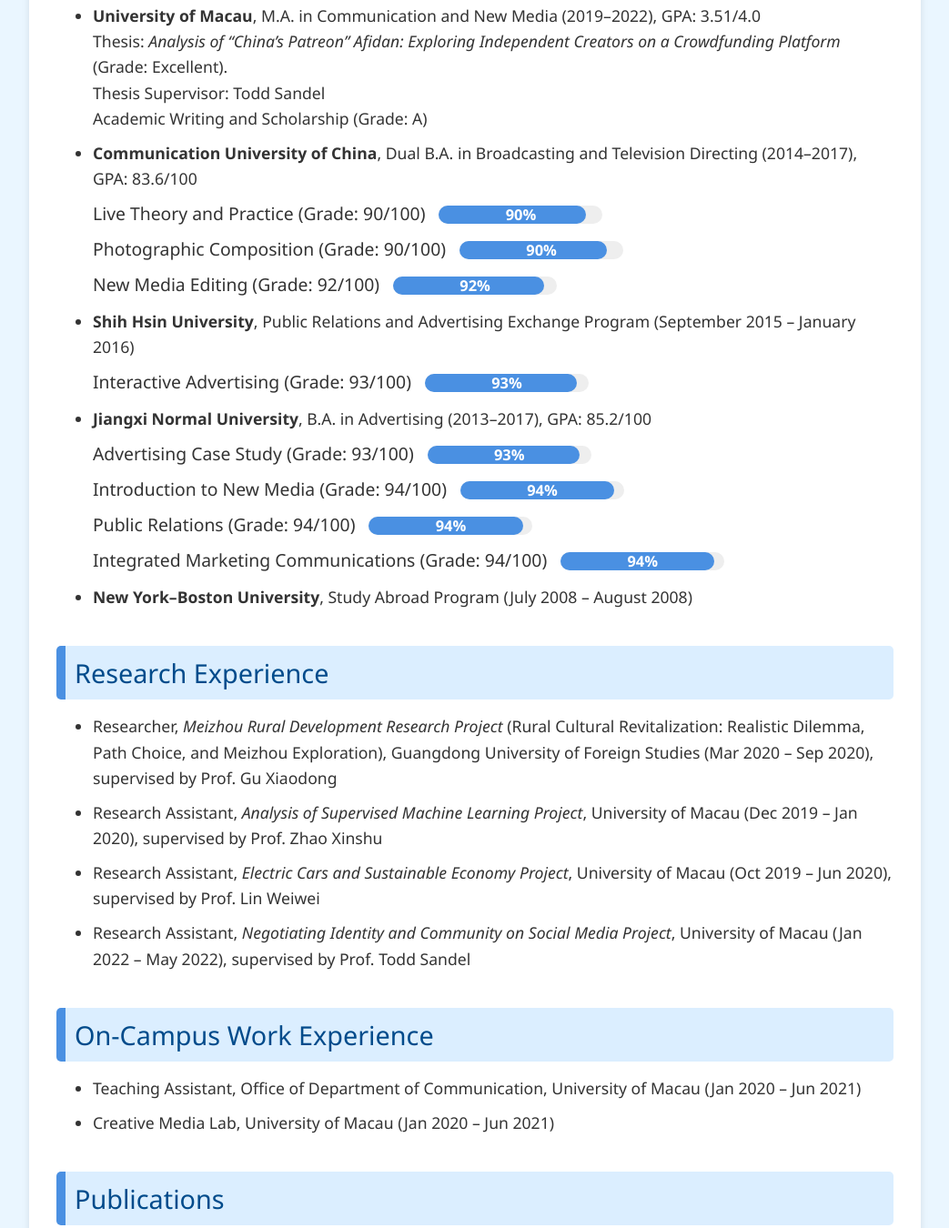
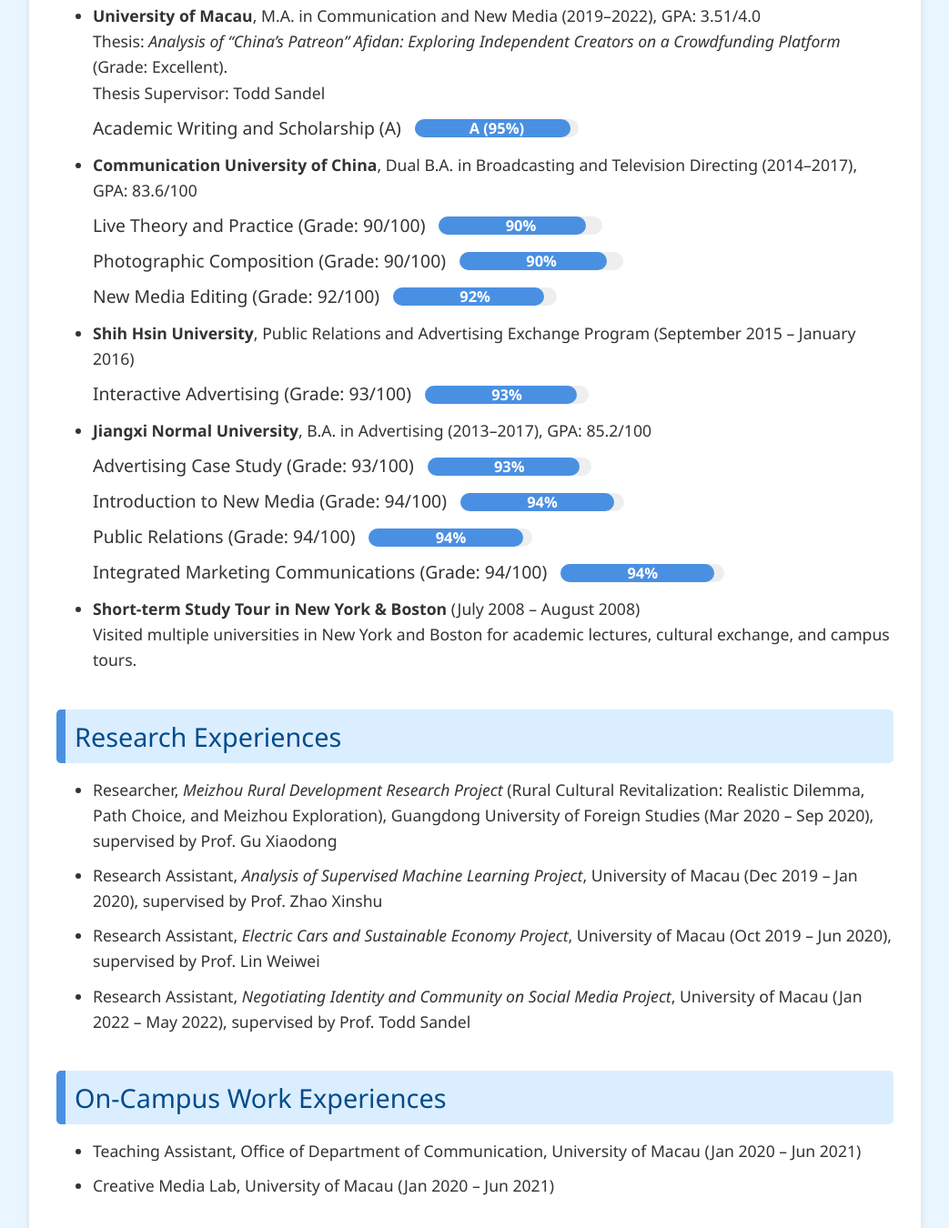
Before and after one commit to summerxia34/my_cv, a plain HTML site: page index.html in a window 1280 px wide. Shown: the part 618-1968 px from the top of the page at 91% size, without its empty margins (118-1161 px from the left). Drawn offline with Linux system fonts and the light colour scheme.

Commit message:
Update index.html

```diff
--- a/index.html
+++ b/index.html
@@ -3,7 +3,7 @@
 <head>
   <meta charset="UTF-8" />
   <meta name="viewport" content="width=device-width, initial-scale=1.0"/>
-  <title>XIA Jia-xin (夏家馨) - CV</title>
+  <title>XIA Jia-xin 夏家馨 - CV</title>
   <style>
     /*
       ------------------------
@@ -193,7 +193,17 @@
         <strong>University of Macau</strong>, M.A. in Communication and New Media (2019–2022), GPA: 3.51/4.0
         <br>Thesis: <em>Analysis of “China’s Patreon” Afidan: Exploring Independent Creators on a Crowdfunding Platform</em> (Grade: Excellent).
         <br>Thesis Supervisor: Todd Sandel
-        <br>Academic Writing and Scholarship (Grade: A)
+        <!-- 新增条形图：95% -->
+        <ul class="score-list">
+          <li>
+            <span class="score-text">Academic Writing and Scholarship (A)</span>
+            <div class="bar-container">
+              <div class="bar-fill" style="width:95%;">
+                <div class="bar-label">A (95%)</div>
+              </div>
+            </div>
+          </li>
+        </ul>
       </li>
       <li>
         <strong>Communication University of China</strong>, Dual B.A. in Broadcasting and Television Directing (2014–2017), GPA: 83.6/100
@@ -275,12 +285,13 @@
         </ul>
       </li>
       <li>
-        <strong>New York–Boston University</strong>, Study Abroad Program (July 2008 – August 2008)
+        <strong>Short-term Study Tour in New York & Boston</strong> (July 2008 – August 2008)
+        <br>Visited multiple universities in New York and Boston for academic lectures, cultural exchange, and campus tours.
       </li>
     </ul>
 
-    <!-- Research Experience -->
-    <div class="section-title">Research Experience</div>
+    <!-- Research Experiences -->
+    <div class="section-title">Research Experiences</div>
     <ul>
       <li>
         Researcher, <em>Meizhou Rural Development Research Project</em> (Rural Cultural Revitalization: Realistic Dilemma, Path Choice, and Meizhou Exploration),
@@ -300,8 +311,8 @@
       </li>
     </ul>
 
-    <!-- On-Campus Work Experience -->
-    <div class="section-title">On-Campus Work Experience</div>
+    <!-- On-Campus Work Experiences -->
+    <div class="section-title">On-Campus Work Experiences</div>
     <ul>
       <li>
         Teaching Assistant, Office of Department of Communication,
@@ -332,8 +343,8 @@
       </li>
     </ul>
 
-    <!-- Conference Publication -->
-    <div class="section-title">Conference Publication</div>
+    <!-- Conference Publications -->
+    <div class="section-title">Conference Publications</div>
     <ul>
       <li>
         Zhao, Z., Zhu, L., Liao, J., <strong>Xia, J.</strong>, &amp; Pu, X. (2024).
@@ -359,8 +370,8 @@
       </li>
     </ul>
 
-    <!-- Editorial Work -->
-    <div class="section-title">Editorial Work</div>
+    <!-- Editorial Works -->
+    <div class="section-title">Editorial Works</div>
     <ul>
       <li>
         Edited and compiled the book <em>Smart and Fun Mental Calculation (智趣口算)</em>, overseeing content planning and editing, published by Guangdong Education Publishing House (2024).
@@ -379,8 +390,8 @@
       </li>
     </ul>
 
-    <!-- Professional Experience -->
-    <div class="section-title">Professional Experience</div>
+    <!-- Professional Experiences -->
+    <div class="section-title">Professional Experiences</div>
     <ul>
       <li>
         <strong>Editor</strong>, Guangdong Education Publishing House (07/2022 – Present)
@@ -428,8 +439,8 @@
       </li>
     </ul>
 
-    <!-- Honor & Awards -->
-    <div class="section-title">Honor & Awards</div>
+    <!-- Honors & Awards -->
+    <div class="section-title">Honors & Awards</div>
     <ul>
       <li>Third Award in the New Media Marketing Skills Competition, Guangdong Publishing Group (12/2024)</li>
       <li>Excellent Award in Guangdong Education Publishing House Youth Editor Competition (12/2023)</li>
```
